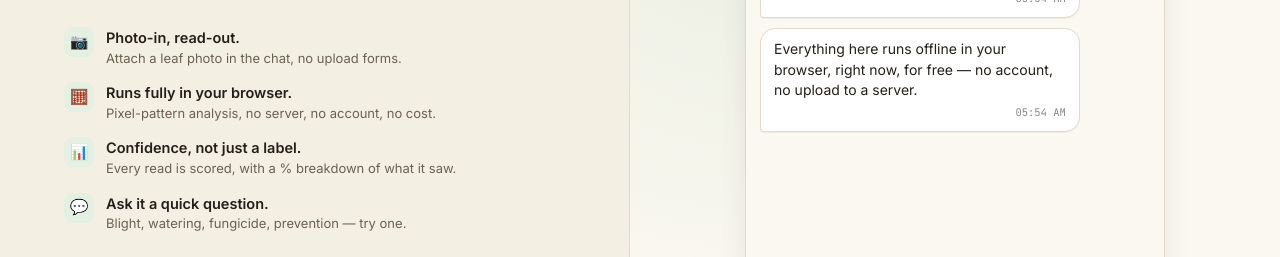
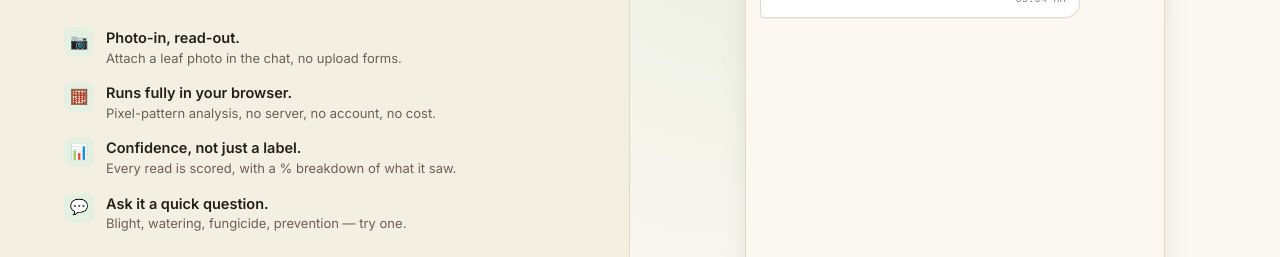
Before and after one commit to deep152351/Crop_Vision, a plain HTML site: page docs/index.html in a window 1280 px wide. Shown: the part 295-552 px from the top of the page. Drawn offline with Linux system fonts and the light colour scheme.

Commit message:
Update index.html

```diff
--- a/docs/index.html
+++ b/docs/index.html
@@ -543,7 +543,7 @@
     const lines = [
       "Hi 👋 I'm CropVision.",
       "Send me a photo of a crop leaf and I'll read it — condition, severity, and what to do about it.",
-      "Everything here runs offline in your browser, right now, for free — no account, no upload to a server."
+
     ];
     lines.forEach((line, i) => setTimeout(() => botText(line), reduceMotion ? 0 : i * 450));
   }
```
